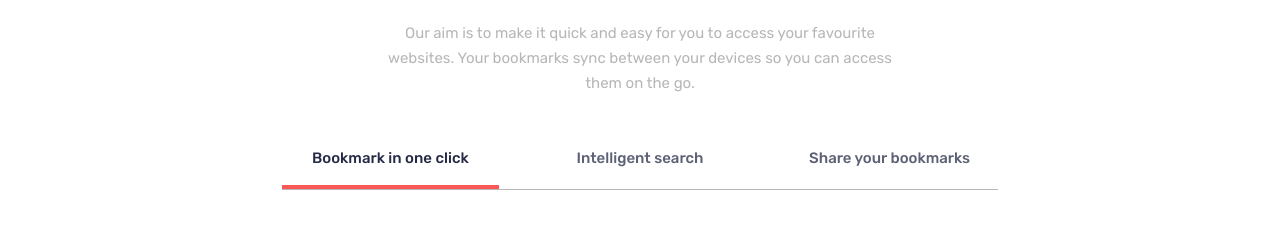
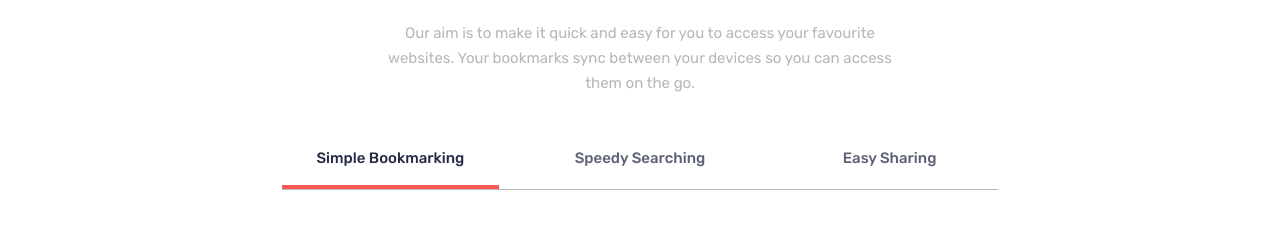
Before and after one commit to jakimiszka/fm-bookmarks, a React app: page / in a window 1280 px wide. Shown: the part 800-1039 px from the top of the page. Built offline with nearby package versions, Linux system fonts and the light colour scheme.

Commit message:
adjustments

```diff
--- a/src/components/FeatureCard.tsx
+++ b/src/components/FeatureCard.tsx
@@ -1,6 +1,7 @@
 interface FeatureCardProps {
     id?: number;
     imagePath?: string;
+    card?: string;
     title?: string;
     description?: string;
 }
--- a/src/components/Features.tsx
+++ b/src/components/Features.tsx
@@ -13,18 +13,21 @@ export const Features = () => {
         {
             id: 1,
             imagePath: featureTab1,
+            card: "Simple Bookmarking",
             title: "Bookmark in one click",
             description: "Organize your bookmarks however you like. Our simple drag-and-drop interface gives you complete control over how you manage your favourite sites."
         },
         {
             id: 2,
             imagePath: featureTab2,
+            card: "Speedy Searching",
             title: "Intelligent search",
             description: "Our powerful search feature will help you find saved sites in no time at all. No need to trawl through all of your bookmarks."
         },
         {
             id: 3,
             imagePath: featureTab3,
+            card: "Easy Sharing",
             title: "Share your bookmarks",
             description: "Easily share your bookmarks and collections with others. Create a shareable link that you can send at the click of a button."
         }
@@ -50,7 +53,7 @@ export const Features = () => {
                             className={currentTab === index + 1 ? 'active' : ''}
                             onClick={() => onTabClick(index + 1)}
                         >
-                            {feature.title}
+                            {feature.card}
                         </li>
                     ))}
                 </ul>
--- a/src/styles/sass/_components.scss
+++ b/src/styles/sass/_components.scss
@@ -118,6 +118,8 @@
 
     img{
         max-width: 100%;
+        min-width: 300px;
+        width: 400px;
         height: 260px;
         margin-bottom: 24px;
 
@@ -397,6 +399,10 @@
             li:first-child{
                 border-top: 1px solid v.$grey-400;
             }
+            li:hover{
+                color: v.$blue-950;
+                background-color: v.$white;
+            }
         }
 
         button{
@@ -424,4 +430,7 @@
         transform: translateX(-50%);
         gap: 2rem;
     }
+    .navbar--socials img:hover{
+        filter: brightness(0) saturate(100%) invert(58%) sepia(96%) saturate(458%) hue-rotate(180deg) brightness(104%) contrast(101%);
+    }
 }
```
